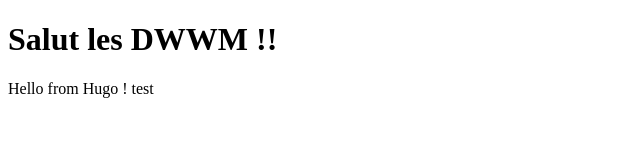
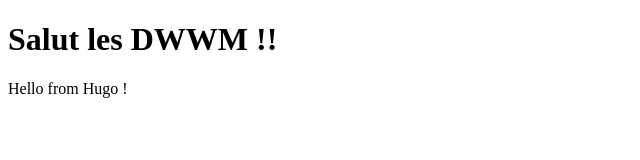
Before and after one commit to Berthald19/DWWM_presentation, a plain HTML site: page index.html in a window 1280 px wide. Shown: the full height of the page, 0-640 px from the left. Drawn offline with Linux system fonts and the light colour scheme.

Commit message:
Supprimer test

```diff
--- a/index.html
+++ b/index.html
@@ -9,6 +9,5 @@
 <body>
     <h1>Salut les DWWM !!</h1>
     <span>Hello from Hugo !</span>
-    <span>test</span>
 </body>
 </html>
```
